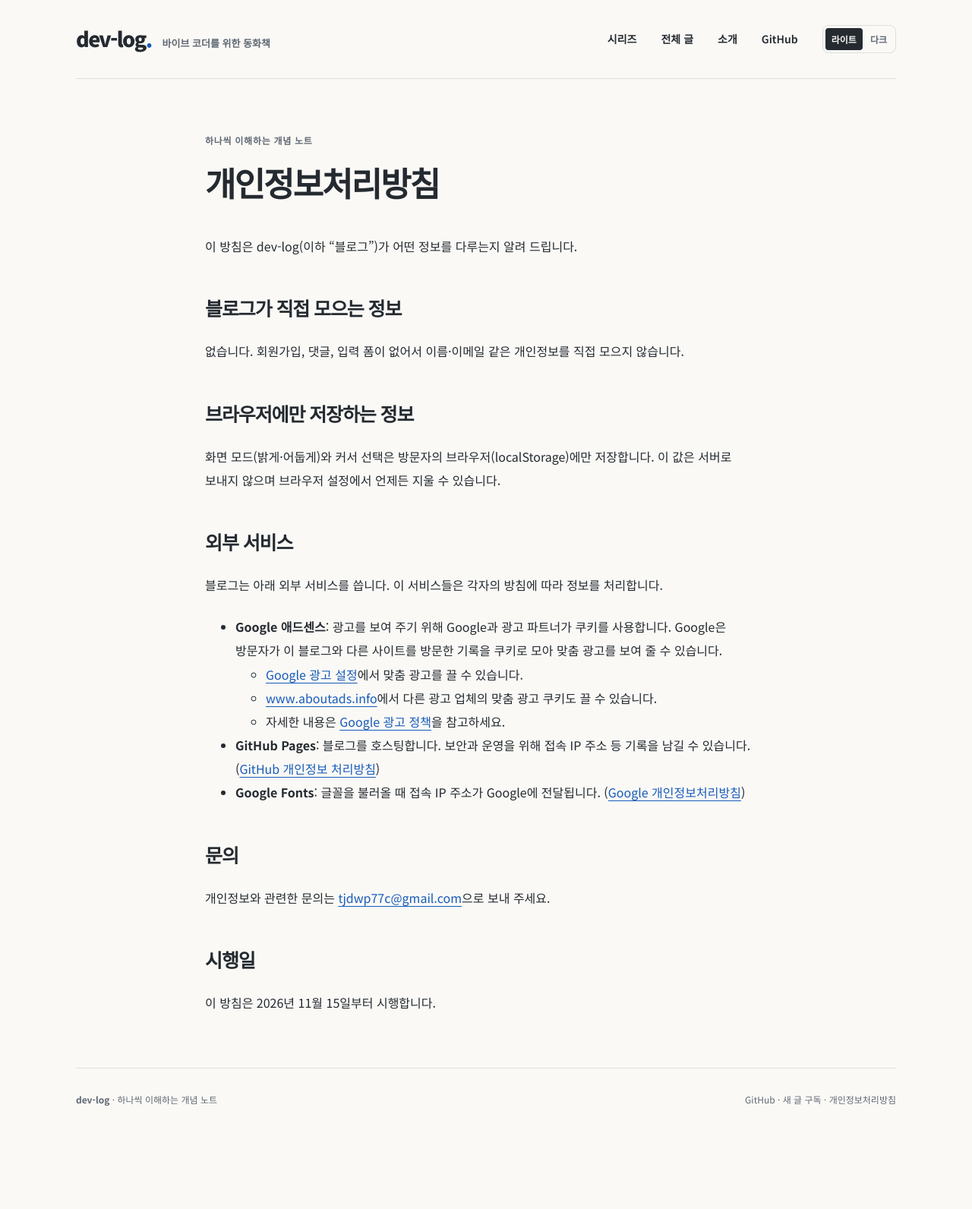
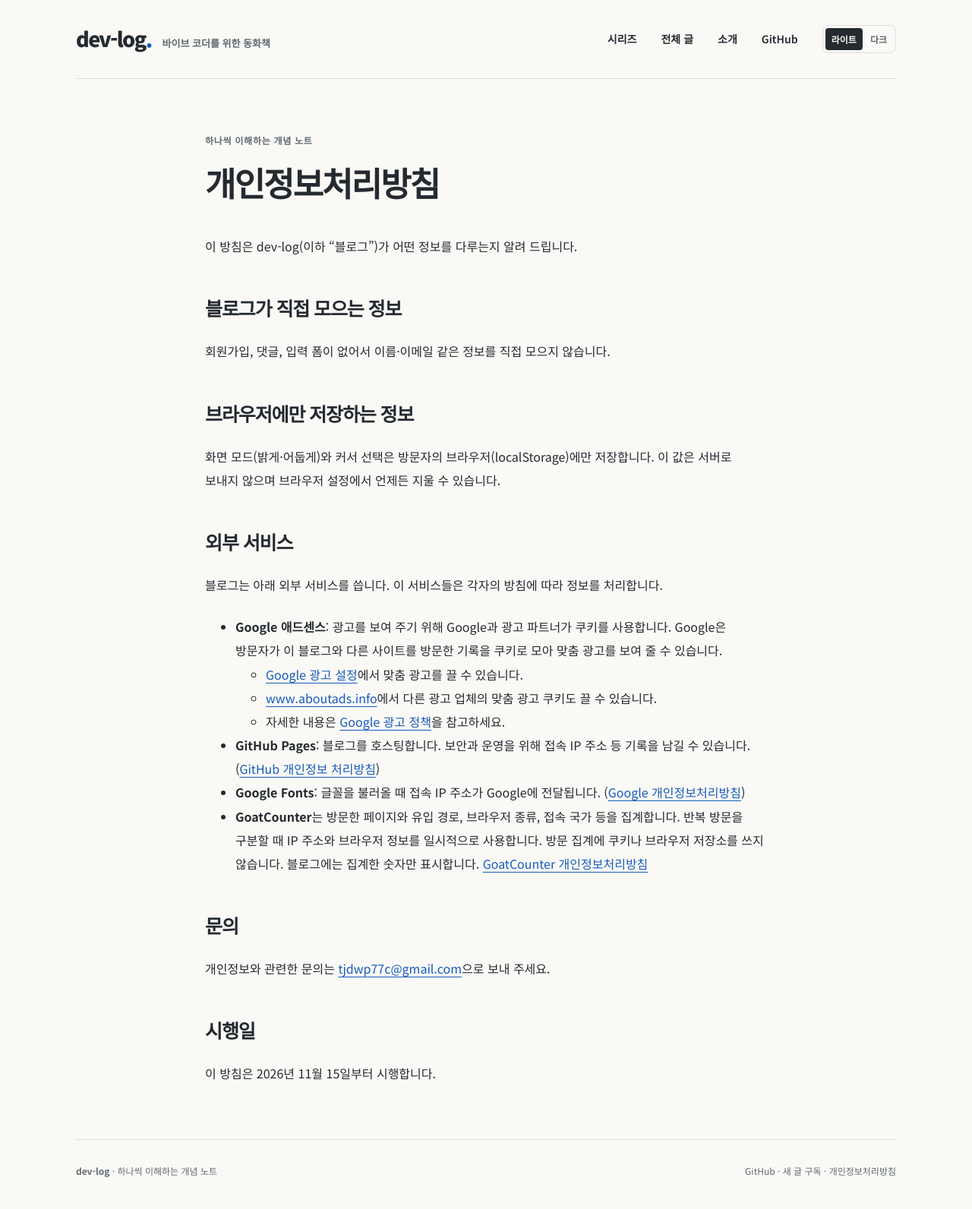
Before and after one commit to sj-park-kr/dev-log, a Jekyll site: the page built from privacy.md, in a window 1280 px wide. Shown: the whole page at 76% size. Built offline with Jekyll 4.4.1, drawn with Linux system fonts in a browser that asks for light colours; before the commit the page ends 1499 px from its top, so only the background shows below that.

Commit message:
GoatCounter로 블로그 방문 통계 집계

```diff
--- a/_config.yml
+++ b/_config.yml
@@ -4,6 +4,7 @@ lang: ko
 url: https://sj-park-kr.github.io
 baseurl: /dev-log # 커스텀 도메인 연결 시 "" 로 변경
 github_username: sj-park-kr
+goatcounter_url: https://tjdwp77v.goatcounter.com
 
 theme: minima
 plugins:
--- a/_layouts/default.html
+++ b/_layouts/default.html
@@ -7,6 +7,9 @@
     <main id="main" class="wrapper" tabindex="-1">{{ content }}</main>
     {% include footer.html %}
     {% include cursor-picker.html %}
+    {% if site.goatcounter_url and site.goatcounter_url != "" %}
+    <script data-goatcounter="{{ site.goatcounter_url | escape }}/count" async src="https://gc.zgo.at/count.js"></script>
+    {% endif %}
     <script src="{{ '/assets/js/cursor-picker.js' | relative_url }}?v={{ site.time | date: '%s' }}" defer></script>
   </body>
 </html>
--- a/assets/css/style.css
+++ b/assets/css/style.css
@@ -89,6 +89,18 @@ img, video, svg { max-width: 100%; height: auto; }
 @keyframes hero-straighten {
   0%, 80% { d: path("M 6 12 C 6 1 26 1 26 12 C 26 20 16 20 16 30"); }
   100% { d: path("M 16 5 C 16 5 16 13 16 17 C 16 22 16 25 16 30"); }
+}
+:root { --visitor-stats-gap: 48px; }
+.hero:has(~ .visitor-stats:not([hidden])) { padding-bottom: var(--visitor-stats-gap); }
+.visitor-stats:not([hidden]) + .home-section { padding-top: var(--visitor-stats-gap); }
+.visitor-stats dl { display: grid; grid-template-columns: repeat(2, minmax(0, 1fr)); align-items: baseline; gap: 22px 16px; max-width: 800px; margin: 0 auto; text-align: center; }
+.visitor-stats dl > div:first-child { color: var(--accent); }
+.visitor-stats dt { color: var(--muted); font-size: clamp(12px, 2vw, 15px); font-weight: 700; }
+.visitor-stats dd { margin: 5px 0 0; font-size: clamp(25px, 4.5vw, 42px); font-weight: 900; line-height: 1.1; letter-spacing: -.05em; font-variant-numeric: tabular-nums; }
+.visitor-stats dl > div:first-child dd { font-size: clamp(34px, 5.5vw, 55px); }
+.visitor-stats small { margin-inline-start: .2em; font-size: .43em; font-weight: 700; }
+@media (min-width: 560px) {
+  .visitor-stats dl { grid-template-columns: repeat(4, minmax(0, 1fr)); }
 }
 .home-section { padding: 28px 0 48px; }
 .section-heading { display: flex; flex-wrap: wrap; align-items: end; justify-content: space-between; gap: 14px; margin-bottom: 25px; }
--- a/privacy.md
+++ b/privacy.md
@@ -7,7 +7,7 @@ permalink: /privacy/
 
 ## 블로그가 직접 모으는 정보
 
-없습니다. 회원가입, 댓글, 입력 폼이 없어서 이름·이메일 같은 개인정보를 직접 모으지 않습니다.
+회원가입, 댓글, 입력 폼이 없어서 이름·이메일 같은 정보를 직접 모으지 않습니다.
 
 ## 브라우저에만 저장하는 정보
 
@@ -23,6 +23,8 @@ permalink: /privacy/
   - 자세한 내용은 [Google 광고 정책](https://policies.google.com/technologies/ads)을 참고하세요.
 - **GitHub Pages**: 블로그를 호스팅합니다. 보안과 운영을 위해 접속 IP 주소 등 기록을 남길 수 있습니다. ([GitHub 개인정보 처리방침](https://docs.github.com/site-policy/privacy-policies/github-general-privacy-statement))
 - **Google Fonts**: 글꼴을 불러올 때 접속 IP 주소가 Google에 전달됩니다. ([Google 개인정보처리방침](https://policies.google.com/privacy))
+{% if site.goatcounter_url and site.goatcounter_url != "" %}- **GoatCounter**는 방문한 페이지와 유입 경로, 브라우저 종류, 접속 국가 등을 집계합니다. 반복 방문을 구분할 때 IP 주소와 브라우저 정보를 일시적으로 사용합니다. 방문 집계에 쿠키나 브라우저 저장소를 쓰지 않습니다. 블로그에는 집계한 숫자만 표시합니다. [GoatCounter 개인정보처리방침](https://www.goatcounter.com/help/privacy)
+{% endif %}
 
 ## 문의
 
```
Also changed, not shown: _layouts/home.html (+24 -0 lines), assets/js/visitor-counter.js (added, +27 -0 lines).
